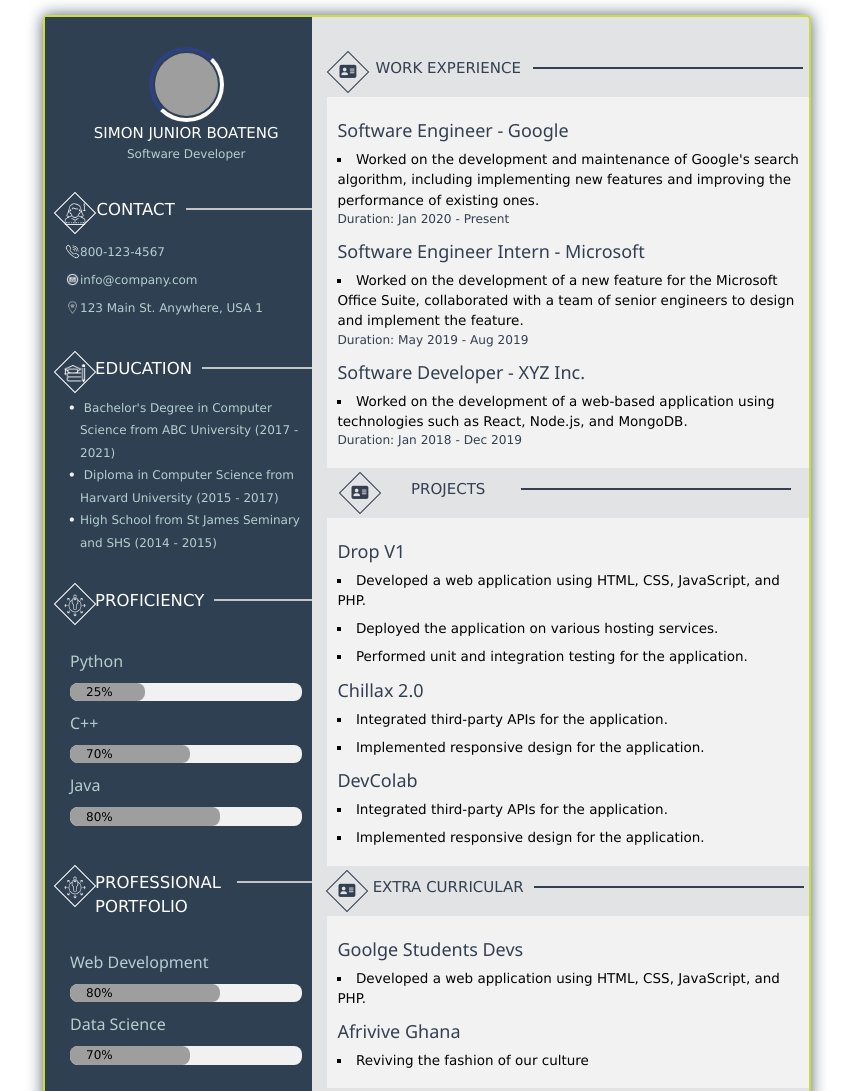
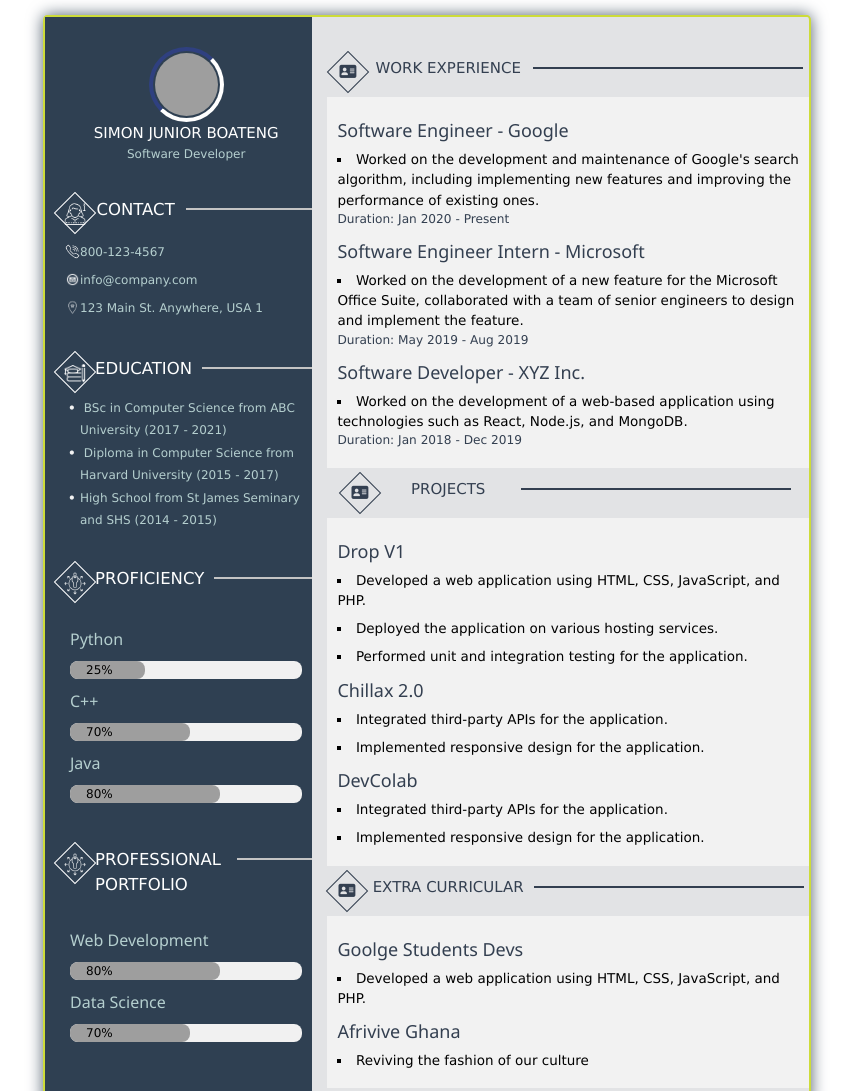
Before and after one commit to Simon-157/resume, a plain HTML site: page index.html in a window 1280 px wide. Shown: the top 1091 px of the page, without its empty margins (213-1066 px from the left). Drawn offline with nearby package versions, Linux system fonts and the light colour scheme; grey boxes are pictures that could not be loaded.

Commit message:
final v2

```diff
--- a/index.html
+++ b/index.html
@@ -69,7 +69,7 @@
         <ul class="education-details">
           <li>
             <p>
-              Bachelor's Degree in Computer Science from ABC University (2017 -
+              BSc in Computer Science from ABC University (2017 -
               2021)
             </p>
           </li>
```
Also changed, not shown: 1 other file.
